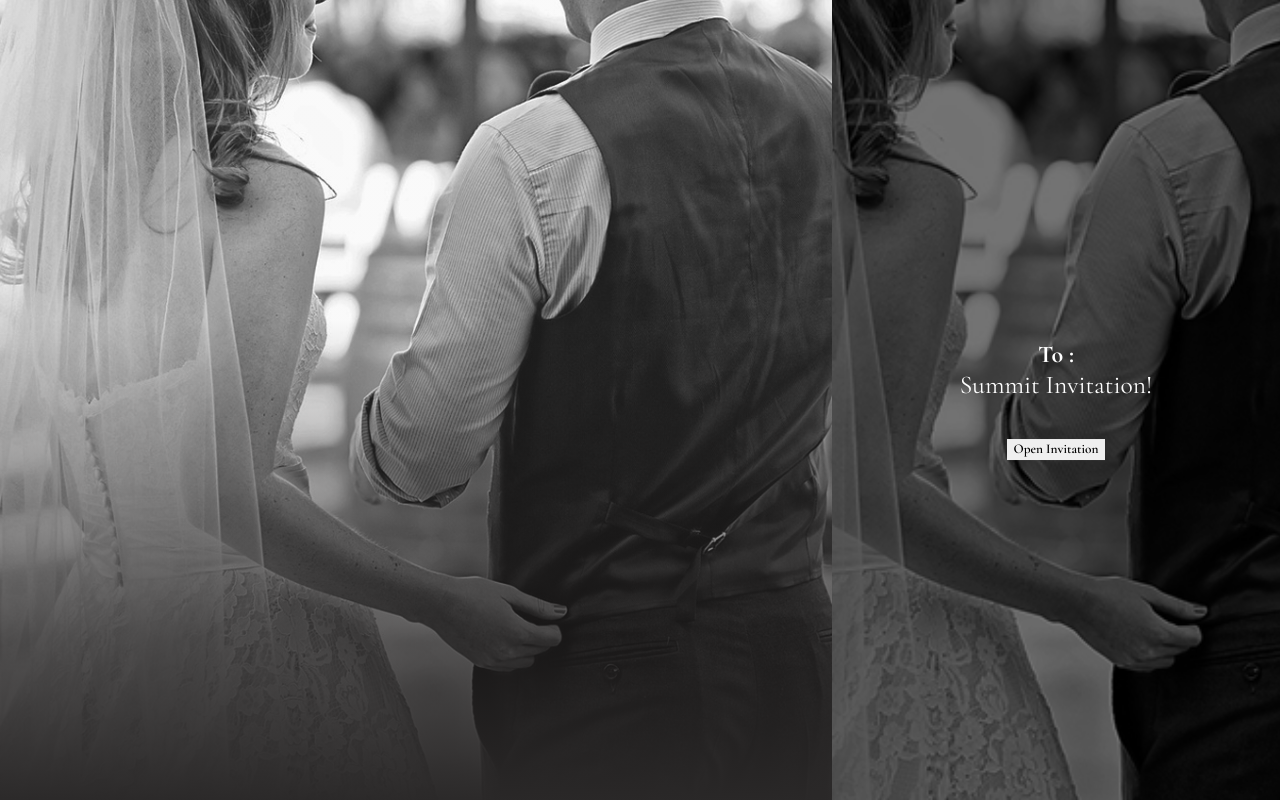
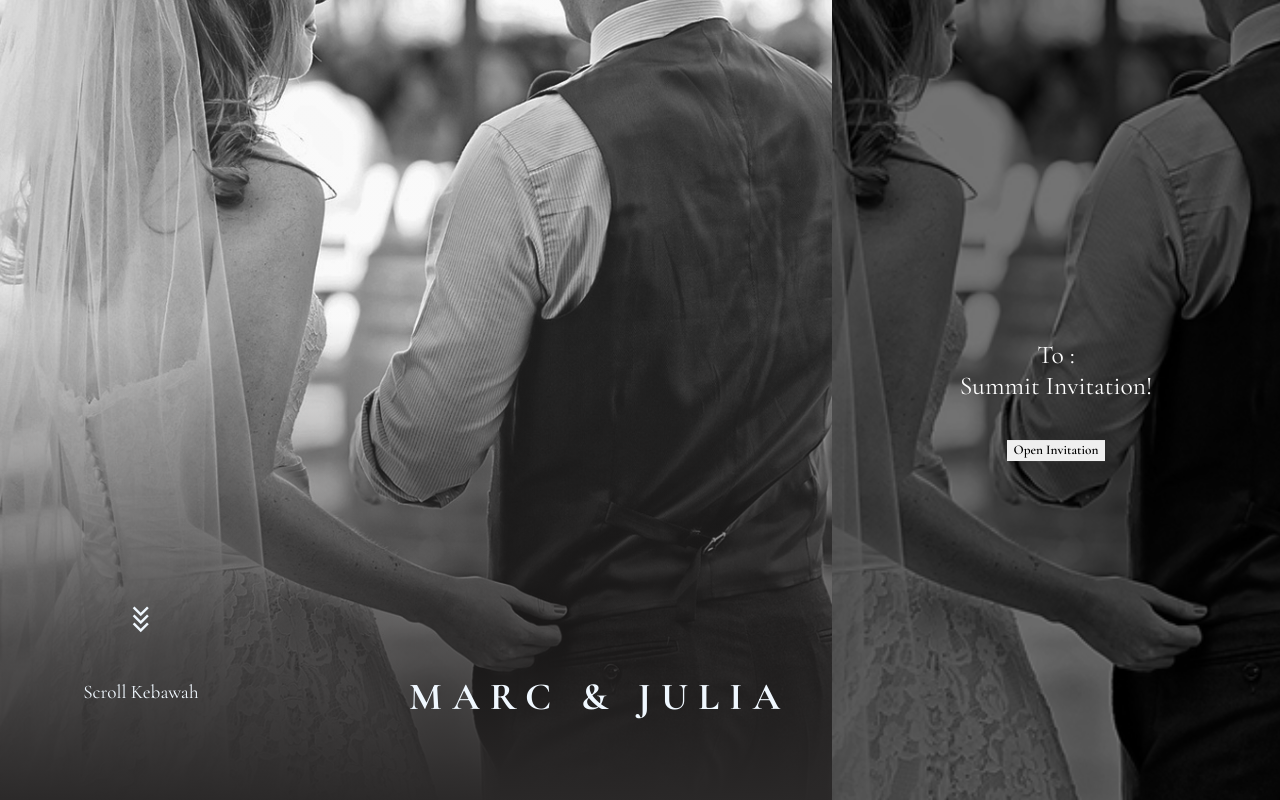
Before and after one commit to MasBotang/tesst, a plain HTML site: page index.html in a window 1280 px wide. Drawn offline with nearby package versions, Linux system fonts and the light colour scheme; files whose address does not match are found by name.

Commit message:
Update index.html

```diff
--- a/index.html
+++ b/index.html
@@ -5,16 +5,24 @@
     <meta name="viewport" content="width=device-width, initial-scale=1.0">
     <title>Document</title>
     <link rel="stylesheet" href="./style.css">
+    <link rel="stylesheet" href="./responsive.css">
+    <!-- google icon -->
+     <link rel="stylesheet" href="https://fonts.googleapis.com/css2?family=Material+Symbols+Outlined:opsz,wght,FILL,GRAD@20..48,100..700,0..1,-50..200&icon_names=stat_minus_3" />
 </head>
 <body>
     <section id="cover">
         <div class="container-cover-kiri">
             <div class="overlay-text-cover-kiri">
+                <div class="scroll-item">
+                    <i class="material-symbols-outlined">stat_minus_3</i>
+                    <p>Scroll Kebawah</p>
+                </div>
+                <h1>MARC & JULIA</h1>
             </div>
         </div>
         <div class="container-cover-kanan">
             <div class="overlay-text-cover-kanan">
-                <h1>To :</h1>
+                <h2>To :</h2>
                 <span>Summit Invitation!</span>
                 <div class="button-cover">
                     <button type="button" class="btn">Open Invitation</button>
```
